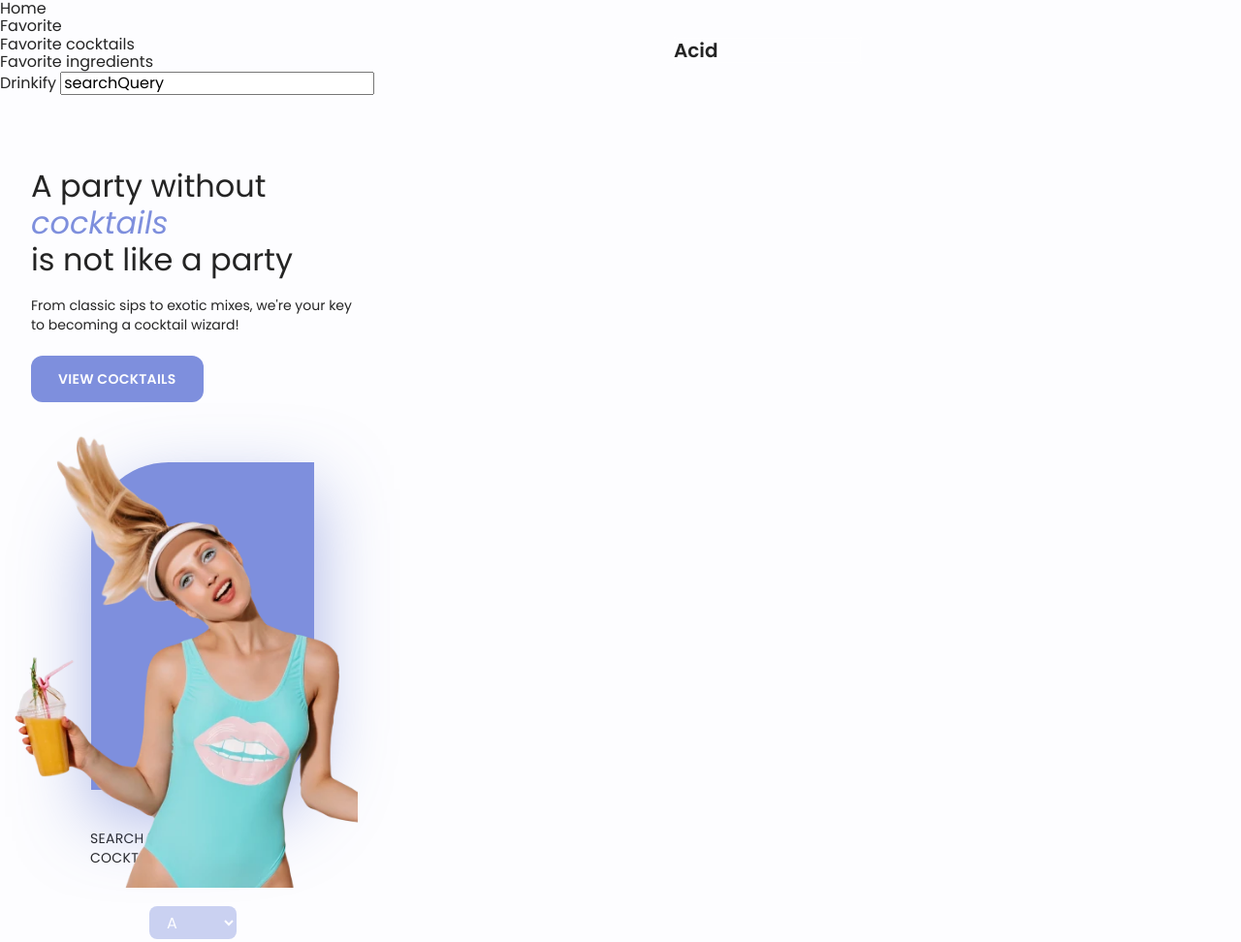
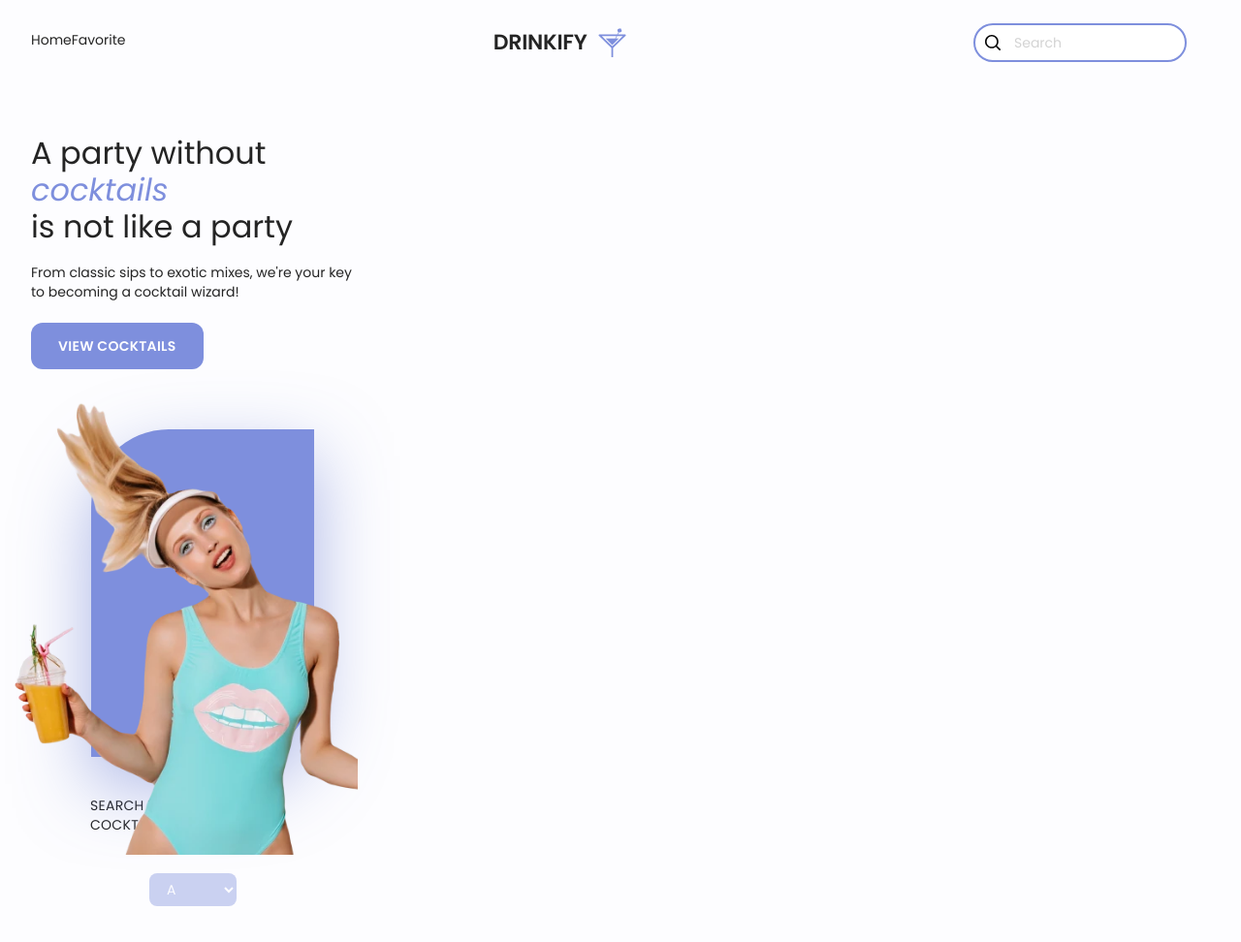
Before and after one commit to Redddeve/BugBusters, a website built with Parcel: page src/index.html in a window 1280 px wide. Shown: the top 972 px of the page at 97% size. Built offline with nearby package versions, Linux system fonts and the light colour scheme.

Commit message:
tablet, mobile header added
Some additions to svg and base css

```diff
--- a/src/css/base/common.css
+++ b/src/css/base/common.css
@@ -60,7 +60,9 @@ html {
 }
 
 body {
-  font-family: 'Poppins', sans-serif;
+  font-family: var(--font-family);
+  font-size: 14px;
+  line-height: 1.29;
   color: var(--color-text-black);
   background-color: var(--color-background-white);
 }
--- a/src/css/base/container.css
+++ b/src/css/base/container.css
@@ -8,11 +8,11 @@
   position: relative;
 }
 
-@media only screen and (min-width: 376px) {
+/* @media only screen and (min-width: 376px) {
   .container {
     max-width: 767px;
   }
-}
+} */
 
 @media only screen and (min-width: 768px) {
   .container {
--- a/src/css/layout/header.css
+++ b/src/css/layout/header.css
@@ -0,0 +1,96 @@
+#header {
+  display: flex;
+  justify-content: space-between;
+  align-items: center;
+  height: 32px;
+  margin-top: 24px;
+}
+@media only screen and (min-width: 768px) {
+  #header {
+    height: 40px;
+  }
+}
+/** ========================= Nav ========================= */
+.page-nav {
+  display: none;
+}
+@media only screen and (min-width: 1280px) {
+  .page-nav {
+    display: block;
+  }
+}
+.nav-list {
+  display: flex;
+}
+.header-fav-toggle {
+  display: flex;
+}
+/** ========================= Logo ========================= */
+.header-logo {
+  font-size: 16px;
+  font-weight: 600;
+  line-height: 1.13; /* 18px */
+  letter-spacing: -0.01em;
+  width: 100px;
+  height: 20px;
+  display: flex;
+  align-items: center;
+  gap: 4px;
+  text-transform: uppercase;
+}
+@media only screen and (min-width: 768px) {
+  .header-logo {
+    font-size: 22px;
+    line-height: 1.09;
+    width: 140px;
+    height: 30px;
+    gap: 8px;
+  }
+}
+/** ========================= Buttons div ========================= */
+.search-and-btns {
+  position: relative;
+  display: flex;
+  gap: 24px;
+}
+.search-input {
+  width: 220px;
+  height: 40px;
+  padding-left: 40px;
+  border-radius: 80.179px;
+  border: 2px solid var(--color-violet);
+  outline: transparent;
+}
+@media only screen and (max-width: 767px) {
+  .search-input,
+  .search-icon {
+    display: none;
+  }
+}
+.search-input::placeholder {
+  color: var(--color-text-black-02);
+}
+.search-icon {
+  position: absolute;
+  left: 12px;
+  top: 12px;
+  pointer-events: none;
+}
+.change-theme {
+  display: none;
+}
+@media only screen and (min-width: 1280px) {
+  .change-theme {
+    display: inline-block;
+  }
+}
+.menu-toggle {
+  display: inline-block;
+  width: 40px;
+  height: inherit;
+}
+@media only screen and (min-width: 1280px) {
+  .menu-toggle {
+    display: none;
+  }
+}
--- a/src/index.html
+++ b/src/index.html
@@ -15,8 +15,8 @@
       <include src="./partials/search.html"></include>
     </main>
     <include src="./partials/footer.html"></include>
-    <include src="./partials/cocktail-modal.html"></include>
-    <include src="./partials/ingredient-modal.html"></include>
+    <!-- <include src="./partials/cocktail-modal.html"></include>
+    <include src="./partials/ingredient-modal.html"></include> -->
     <!-- <include src="./partials/not-found.html"></include> -->
     <include src="./partials/mobile-menu.html"></include>
 
--- a/src/partials/header.html
+++ b/src/partials/header.html
@@ -1,13 +1,13 @@
-<header id="header">
+<header id="header" class="container">
   <nav class="page-nav">
     <ul class="nav-list">
-      <li>Home</li>
-      <li>
-        Favorite
-        <!-- <svg class="" width="24" height="24">
-          <use href=""></use>
-        </svg> -->
-        <ul>
+      <li><a href="./index.html">Home</a></li>
+      <li class="header-fav-toggle">
+        <p>Favorite</p>
+        <svg class="fav-down" width="24" height="24">
+          <use href="./img/svg/icons.svg#chevron-down-icon"></use>
+        </svg>
+        <ul class="fav-block is-hidden">
           <li>
             <a href="./favorite-cocktails.html">Favorite cocktails</a>
           </li>
@@ -20,22 +20,42 @@
   </nav>
   <a href="./index.html" class="header-logo"
     >Drinkify
-    <!-- <svg class="" width="35" height="30">
-      <use href=""></use>
-    </svg> -->
+    <picture>
+      <source
+        srcset="
+          ./img/cocktail/cocktail-blue@1x.png 1x,
+          ./img/cocktail/cocktail-blue@2x.png 2x
+        "
+      />
+      <img
+        class="logo-image"
+        src="./img/cocktail/cocktail-blue@1x.png"
+        alt="Logo"
+        width="35"
+        height="30"
+        loading="lazy"
+      />
+    </picture>
   </a>
 
+  <div class="search-and-btns">
     <input
       type="text"
-    value="searchQuery"
+      name="searchQuery"
+      class="search-input"
       autocomplete="off"
       placeholder="Search"
     />
+    <svg class="search-icon" width="16" height="16">
+      <use href="./img/svg/icons.svg#search-icon"></use>
+    </svg>
+
     <button type="button" class="change-theme"></button>
 
     <button class="menu-toggle">
-    <!-- <svg class="" width="" height="">
-      <use href=""></use>
-    </svg> -->
+      <svg class="burger-btn" width="32" height="32">
+        <use href="./img/svg/icons.svg#burger-icon"></use>
+      </svg>
     </button>
+  </div>
 </header>
```
Also changed, not shown: src/img/svg/icons.svg. Lines whose indentation alone changed are shown as unchanged.
